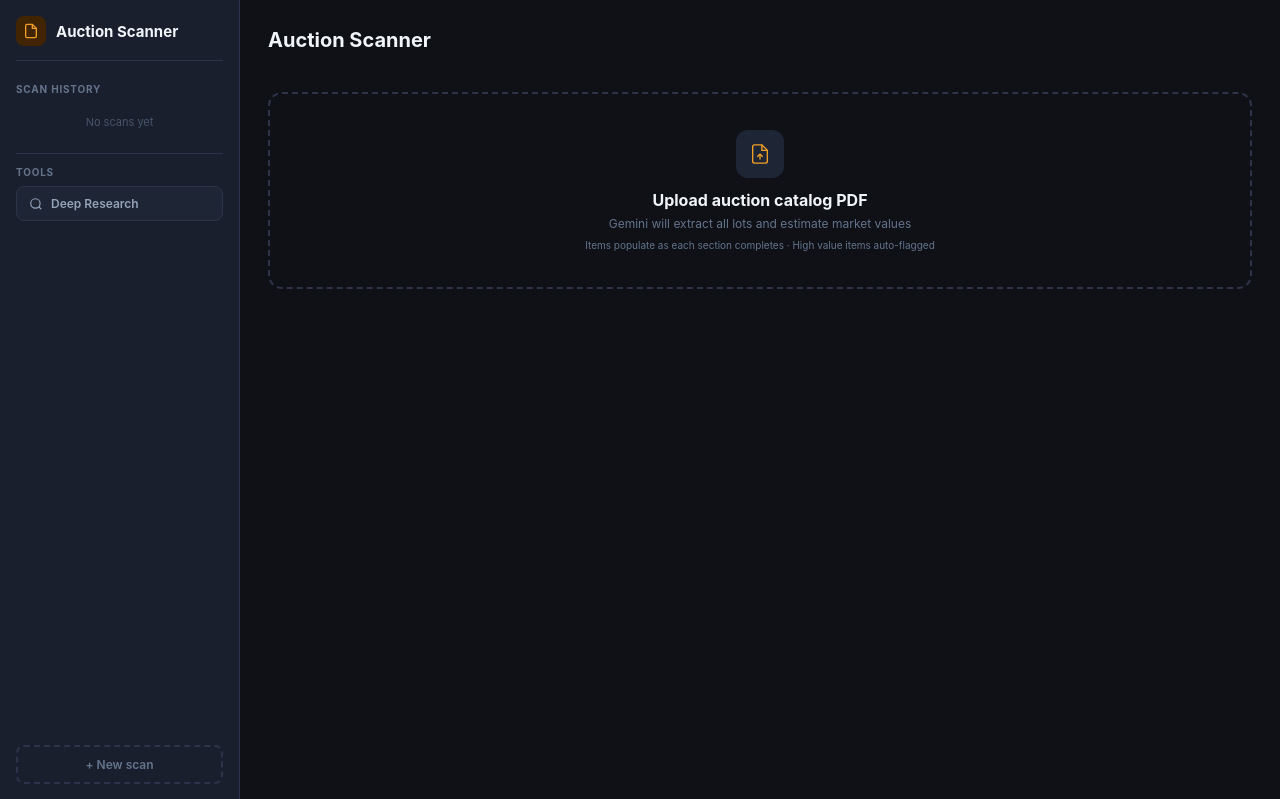
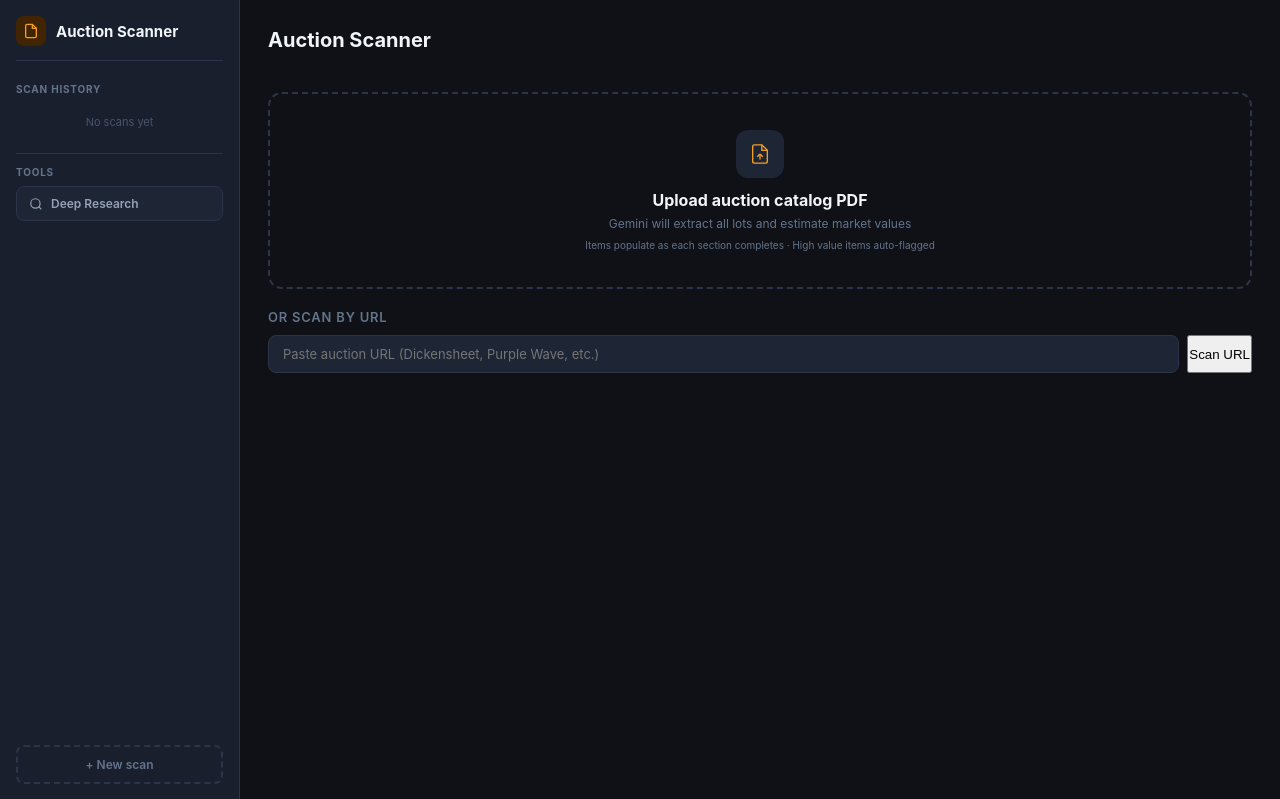
Before and after one commit to lilbeecreative/lister-web, a FastAPI app: page /auction in a window 1280 px wide. Shown: the top 799 px of the page. Run offline with FastAPI, Linux system fonts and the light colour scheme.

Commit message:
fix title overlap, add url scan input

```diff
--- a/templates/auction.html
+++ b/templates/auction.html
@@ -126,6 +126,17 @@ body{font-family:-apple-system,BlinkMacSystemFont,'Segoe UI',sans-serif;backgrou
           <div class="upload-title">Upload auction catalog PDF</div>
           <div class="upload-sub" style="margin-top:4px;">Gemini will extract all lots and estimate market values</div>
           <div class="upload-sub" style="margin-top:8px;font-size:10px;">Items populate as each section completes · High value items auto-flagged</div>
+        </div>
+      </div>
+      <div style="margin-top:20px;">
+        <div style="font-size:13px;font-weight:600;color:#64748b;text-transform:uppercase;letter-spacing:.06em;margin-bottom:10px;">Or scan by URL</div>
+        <div style="display:flex;gap:8px;">
+          <input type="text" id="url-input" placeholder="Paste auction URL (Dickensheet, Purple Wave, etc.)" style="flex:1;background:#1e2535;border:1px solid #2d3348;border-radius:8px;padding:10px 14px;color:#f1f5f9;font-size:13px;font-family:inherit;outline:none;">
+          <button class="btn-amber" onclick="startUrlScan()" style="white-space:nowrap;">Scan URL</button>
+        </div>
+        <div id="url-progress" style="display:none;margin-top:10px;background:#1e2535;border:1px solid #2d3348;border-radius:8px;padding:12px 14px;">
+          <div style="font-size:12px;color:#EF9F27;font-weight:600;" id="url-status">Scanning URL...</div>
+          <div style="height:4px;background:#2d3348;border-radius:2px;margin-top:8px;overflow:hidden;"><div id="url-bar" style="height:100%;background:#EF9F27;border-radius:2px;width:0%;transition:width 0.5s;"></div></div>
         </div>
       </div>
     </div>
```
